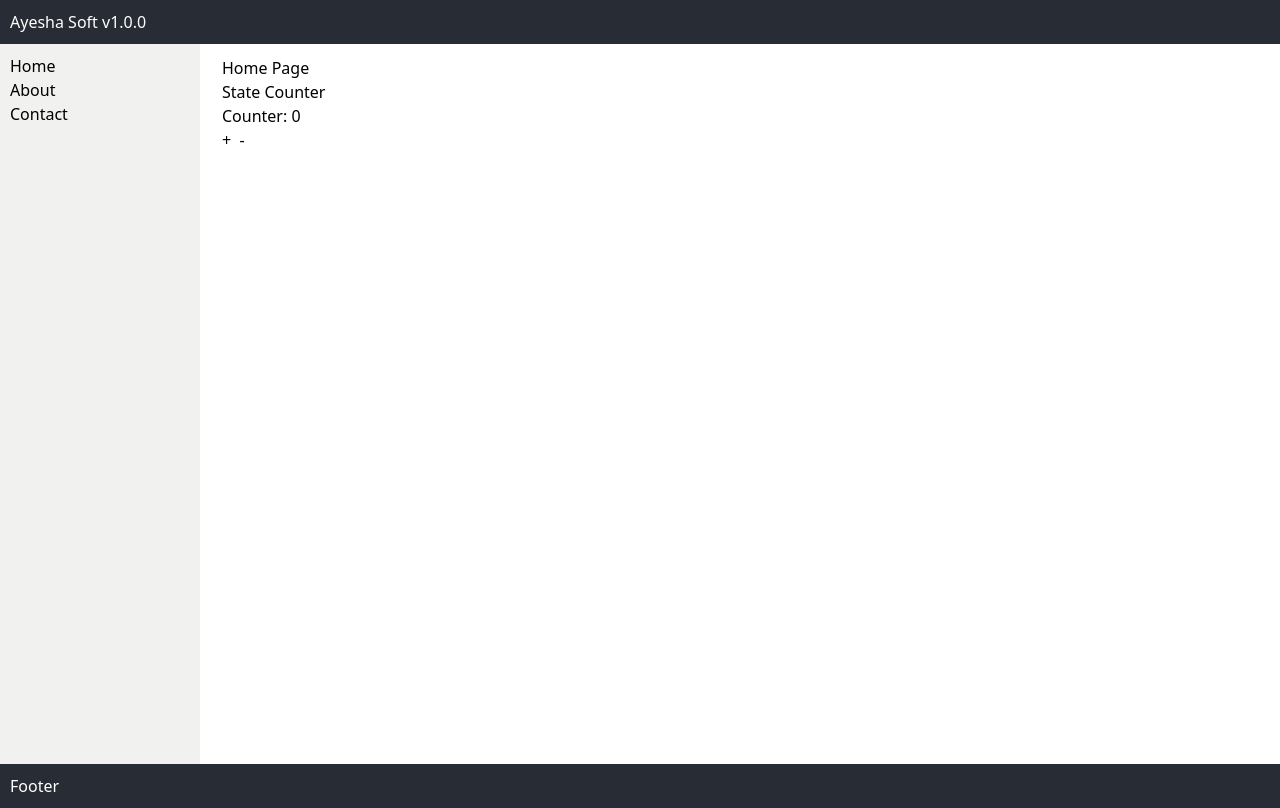
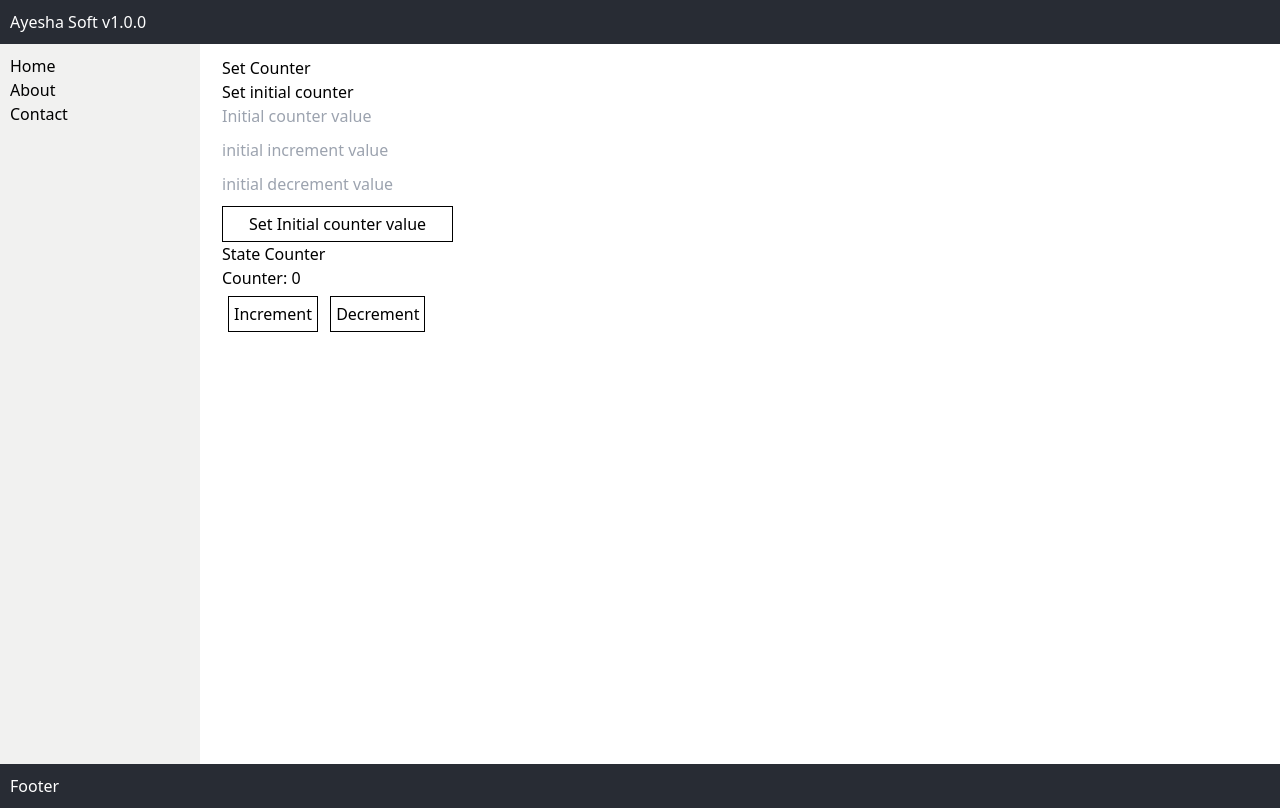
Before and after one commit to cseshahriar/react-nextJs-ostad-b4, a React (Vite) app in the folder module-6-api/project/: page / in a window 1280 px wide. Built offline with nearby package versions, Linux system fonts and the light colour scheme.

Commit message:
counter and form

```diff
--- a/module-6-api/project/src/components/Counter.jsx
+++ b/module-6-api/project/src/components/Counter.jsx
@@ -1,22 +1,55 @@
-import React from 'react'
+import { useEffect, useState } from 'react'
 
 const Counter = () => {
-    const [count, setCount] = React.useState(0);
+    const [count, setCount] = useState(0);
+    const [incrementFrom, setIncrementFrom] = useState();
+    const [decrementFrom, setDecrementFrom] = useState();
 
     const incrementCount = () => {
-      setCount(count + 1);
+      setCount(count + incrementFrom);
     }
     const decrementCount = () => {
         if (count > 0) {
-          setCount(count - 1);
+          setCount(count - decrementFrom);
         }
     }
+
+    const handleCounterInitialForm = (event) => {
+      event.preventDefault();
+      const formData = new FormData(event.target);
+      const data = Object.fromEntries(formData.entries());
+      setCount(parseInt(parseInt(data?.count)));
+      setIncrementFrom(parseInt(data?.incrementFrom));
+      setDecrementFrom(parseInt(data?.decrementFrom));
+    }
+
+    useEffect(() => {
+        console.log('Counter component re-rendering')
+    }, [count]);
+
     return (
         <>
-            <h1>State Counter</h1>
-            <p>Counter: { count }</p>
-            <button onClick={incrementCount}>+</button> &nbsp;
-            <button onClick={decrementCount}>-</button>
+            <div>
+              <h1>Set Counter</h1>
+              <fieldset>
+                <legend>Set initial counter</legend>
+                <form onSubmit={handleCounterInitialForm} style={{display: "flex", flexDirection: 'column', gap: '10px'}}>
+                  <input type="number" name='count' id='count'  placeholder='Initial counter value'  />
+                  <input type="number" name='incrementFrom' id='incrementFrom'  placeholder='initial increment value' />
+                  <input type="number" name='decrementFrom' id='decrementFrom'  placeholder='initial decrement value' />
+                  <button style={{padding: "5px", border: "1px solid #000"}}>Set Initial counter value</button>
+                </form>
+              </fieldset>
+            </div>
+
+            <div>
+              <h1>State Counter</h1>
+              <h3>Counter: { count }</h3>
+              <div style={{margin: '6px', display: "flex", gap: "4px"}}>
+                <button onClick={incrementCount} style={{padding: "5px", border: "1px solid #000"}}>Increment</button> &nbsp;
+                <button onClick={decrementCount} style={{padding: "5px", border: "1px solid #000"}}>Decrement</button>
+              </div>
+            </div>
         </>
     )
 }
--- a/module-6-api/project/src/pages/Home.jsx
+++ b/module-6-api/project/src/pages/Home.jsx
@@ -4,7 +4,6 @@ import Counter from '../components/Counter'
 const Home = () => {
   return (
     <div>
-      <h1>Home Page</h1>
       <Counter />
     </div>
   )
```
